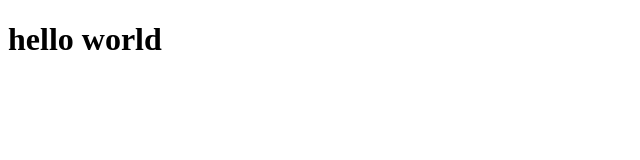
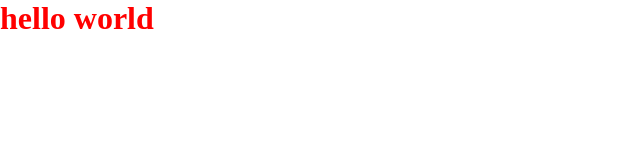
Before and after one commit to deaduchiha/aboulfazl, a website: page index.html in a window 1280 px wide. Shown: the whole page, without its empty margins (0-640 px from the left). Drawn offline with Linux system fonts and the light colour scheme.

Commit message:
add style for heading tag

```diff
--- a/index.html
+++ b/index.html
@@ -4,6 +4,7 @@
     <meta charset="UTF-8" />
     <meta name="viewport" content="width=device-width, initial-scale=1.0" />
     <title>Aboulfazl</title>
+    <link rel="stylesheet" href="style.css" />
   </head>
   <body>
     <h1>hello world</h1>
--- a/style.css
+++ b/style.css
@@ -1,5 +1,9 @@
-*{
-  margin:0;
-  padding:0;
-  box-sizing:border-box;
+* {
+  margin: 0;
+  padding: 0;
+  box-sizing: border-box;
 }
+
+h1 {
+  color: red;
+}
```
Also changed, not shown: package.json (added, +12 -0 lines).
